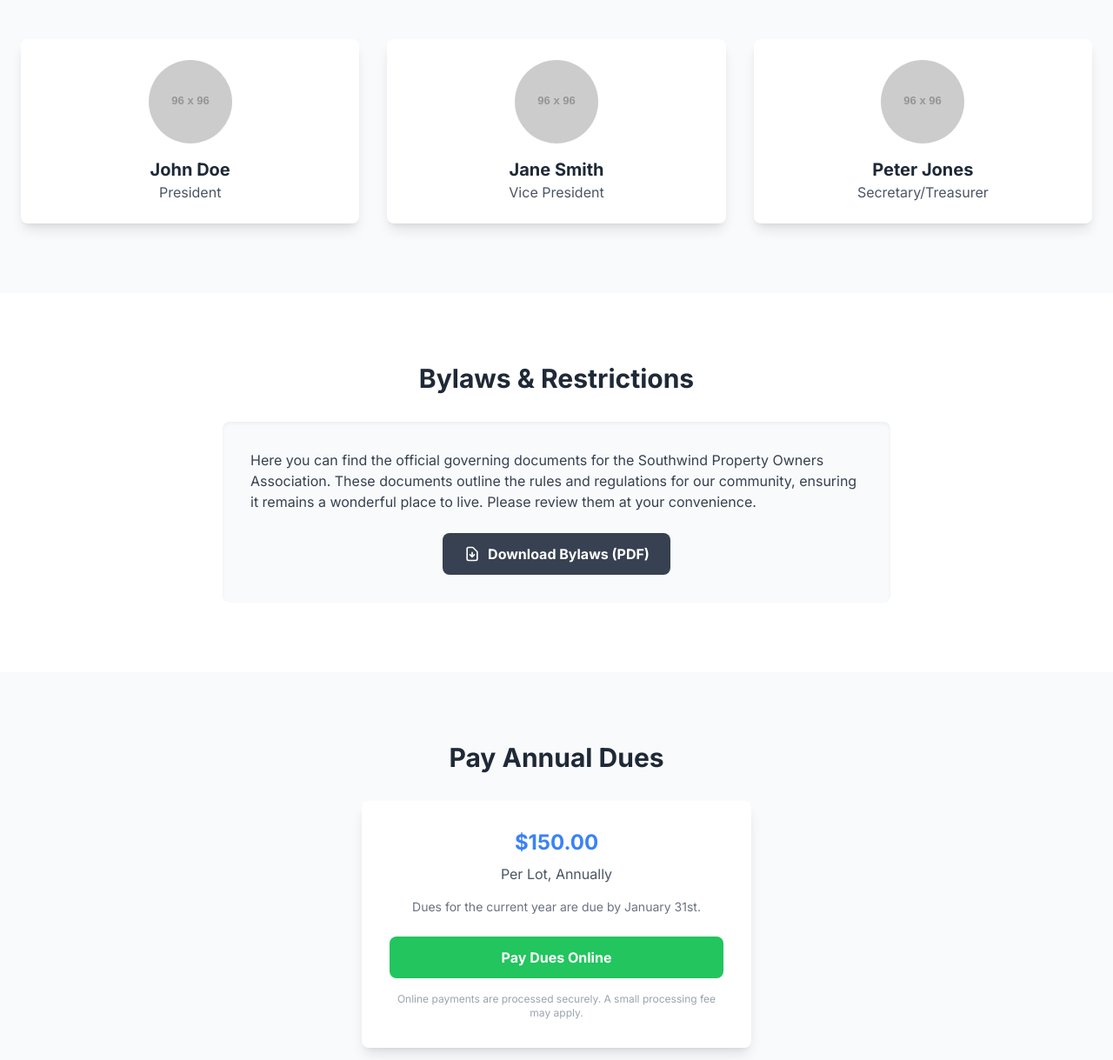
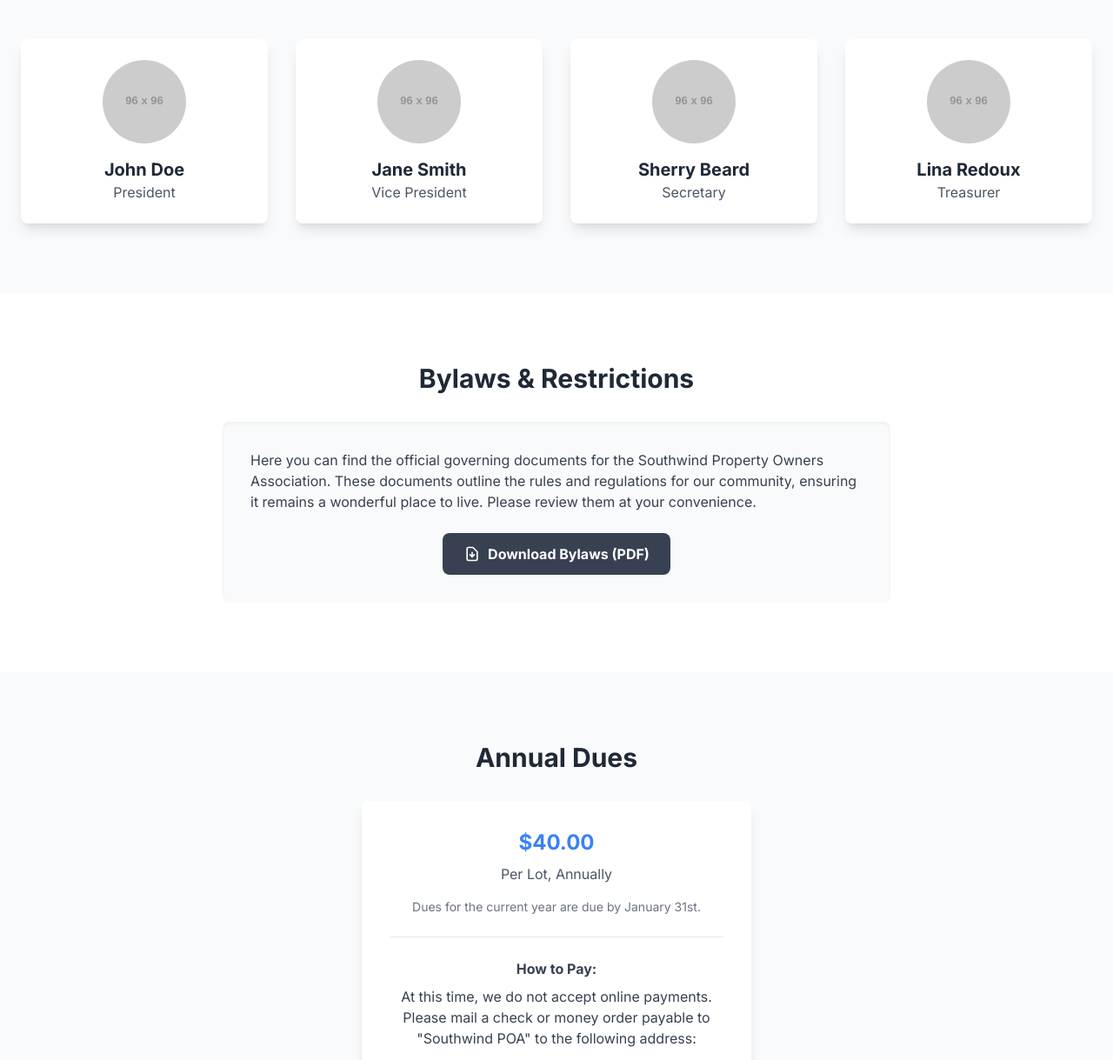
Before and after one commit to Derishi/southwind-poa, a plain HTML site: page index.html in a window 1280 px wide. Shown: the part 599-1818 px from the top of the page at 87% size. Drawn offline with nearby package versions, Linux system fonts and the light colour scheme; placeholder pictures from the web are drawn by us.

Commit message:
fix: updated dues section with more accurate info

```diff
--- a/index.html
+++ b/index.html
@@ -74,7 +74,7 @@
         <section id="members" class="py-20">
             <div class="container mx-auto px-6">
                 <h2 class="text-3xl font-bold text-center text-gray-800 mb-12">POA Board Members</h2>
-                <div class="grid grid-cols-1 md:grid-cols-2 lg:grid-cols-3 gap-8">
+                <div class="grid grid-cols-1 sm:grid-cols-2 lg:grid-cols-4 gap-8">
                     <!-- Member Card -->
                     <div class="bg-white rounded-lg shadow-lg p-6 text-center">
                         <div class="mb-4">
@@ -96,8 +96,16 @@
                         <div class="mb-4">
                             <img class="w-24 h-24 rounded-full mx-auto" src="https://placehold.co/96x96/E2E8F0/4A5568?text=Member" alt="Board Member Photo">
                         </div>
-                        <h3 class="text-xl font-bold text-gray-800">Peter Jones</h3>
-                        <p class="text-gray-600">Secretary/Treasurer</p>
+                        <h3 class="text-xl font-bold text-gray-800">Sherry Beard</h3>
+                        <p class="text-gray-600">Secretary</p>
+                    </div>
+                     <!-- Member Card -->
+                    <div class="bg-white rounded-lg shadow-lg p-6 text-center">
+                        <div class="mb-4">
+                            <img class="w-24 h-24 rounded-full mx-auto" src="https://placehold.co/96x96/E2E8F0/4A5568?text=Member" alt="Board Member Photo">
+                        </div>
+                        <h3 class="text-xl font-bold text-gray-800">Lina Redoux</h3>
+                        <p class="text-gray-600">Treasurer</p>
                     </div>
                 </div>
             </div>
@@ -124,15 +132,20 @@
         <!-- Dues Section -->
         <section id="dues" class="py-20">
             <div class="container mx-auto px-6">
-                <h2 class="text-3xl font-bold text-center text-gray-800 mb-8">Pay Annual Dues</h2>
+                <h2 class="text-3xl font-bold text-center text-gray-800 mb-8">Annual Dues</h2>
                 <div class="max-w-md mx-auto bg-white rounded-lg shadow-lg p-8 text-center">
-                    <h3 class="text-2xl font-bold text-blue-500 mb-2">$150.00</h3>
+                    <h3 class="text-2xl font-bold text-blue-500 mb-2">$40.00</h3>
                     <p class="text-gray-600 mb-4">Per Lot, Annually</p>
                     <p class="text-gray-500 text-sm mb-6">Dues for the current year are due by January 31st.</p>
-                    <a href="#" class="w-full bg-green-500 hover:bg-green-600 text-white font-bold py-3 px-6 rounded-lg transition duration-300 ease-in-out block">
-                        Pay Dues Online
-                    </a>
-                    <p class="text-xs text-gray-400 mt-4">Online payments are processed securely. A small processing fee may apply.</p>
+                    <div class="mt-6 text-gray-700 border-t pt-6">
+                        <p class="font-semibold">How to Pay:</p>
+                        <p class="mt-2">At this time, we do not accept online payments. Please mail a check or money order payable to "Southwind POA" to the following address:</p>
+                        <p class="font-medium mt-4 bg-gray-100 p-3 rounded-lg inline-block">
+                            Southwind POA<br>
+                            P.O. Box 123<br>
+                            Lytle, TX 78052
+                        </p>
+                    </div>
                 </div>
             </div>
         </section>
```
